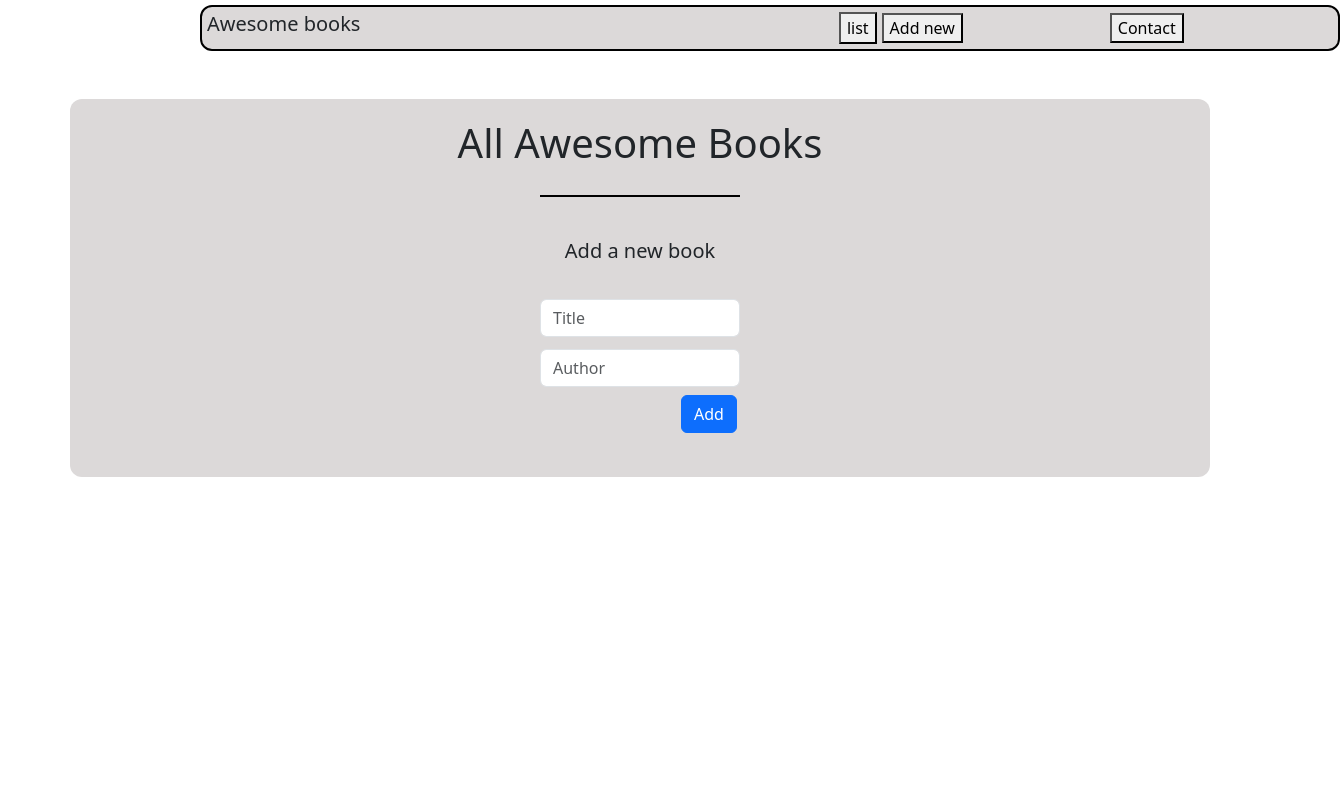
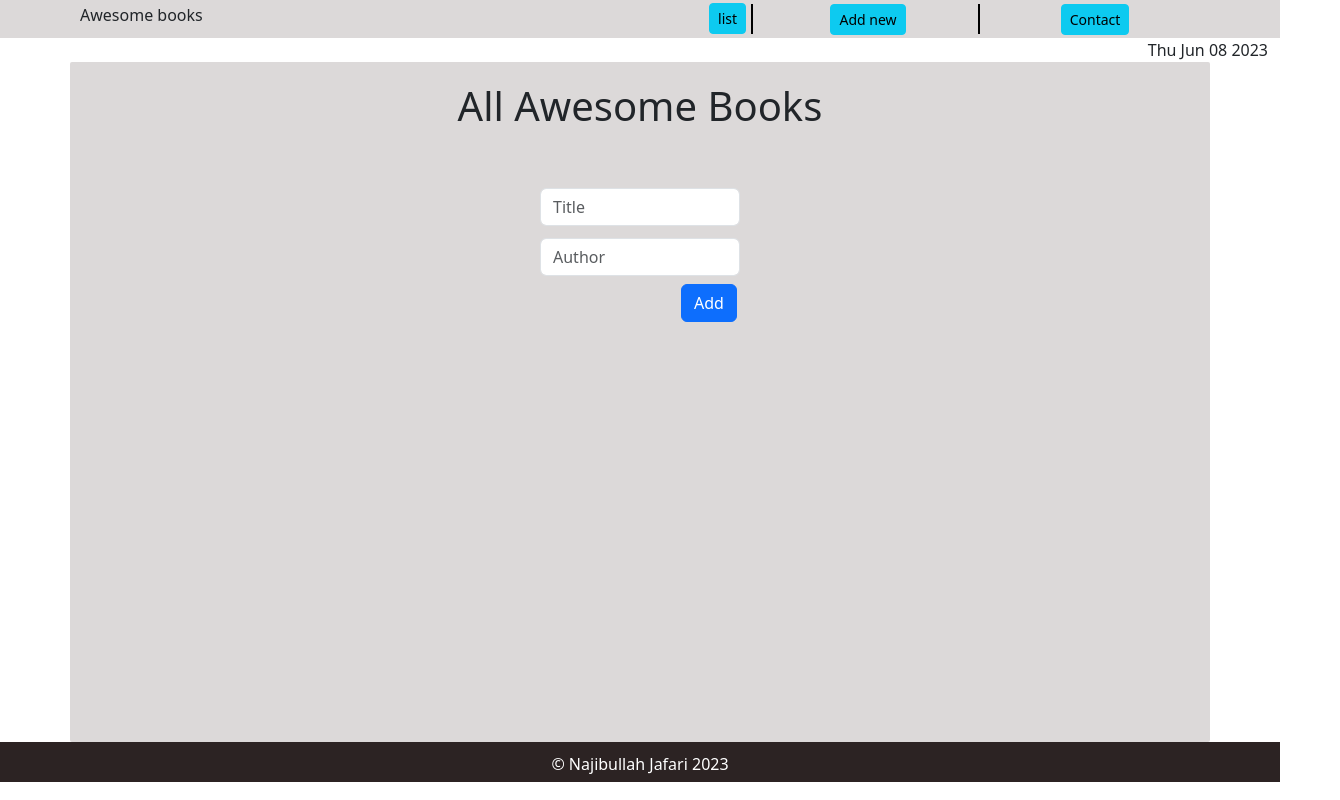
Before and after one commit to najibullahjafari/Awesome-books, a website: page index.html in a window 1280 px wide. Shown: the whole page, 1340 px wide, since content can reach past the window. Drawn offline with nearby package versions, Linux system fonts and the light colour scheme.

Commit message:
Update index.html, script.js and style.css

```diff
--- a/index.html
+++ b/index.html
@@ -10,28 +10,45 @@
     />
     <link rel="stylesheet" href="style.css" />
   </head>
-  <header>
-    <nav class="container navigation nav nav-pills">
+  <header class="header-public">
+    <nav class="navbar mt-0 navigation navbar-expand-sm">
       <div class="awesome-book-list">
-        <h5>Awesome books</h5>
-        <button type="button" onclick="showList(this)">list</button>
+        <span class="header">Awesome books</span>
+        <button
+          class="btn-info btn btn-sm"
+          type="button"
+          onclick="showList(this), clickMe(this)"
+        >
+          list
+        </button>
       </div>
       <div class="add-new-container">
-        <button type="button" onclick="addNew(this)">Add new</button>
+        <button
+          class="nav-btn-add btn btn-info btn-sm"
+          type="button"
+          onclick="addNew(this)"
+        >
+          Add new
+        </button>
       </div>
       <div class="add-new-container">
-        <button type="button" onclick="contact(this)">Contact</button>
+        <button
+          class="nav-btn btn btn-info btn-sm"
+          type="button"
+          onclick="contact(this)"
+        >
+          Contact
+        </button>
       </div>
     </nav>
   </header>
-  <body class="bdy" onload="displayDatas">
+  <body class="bdy" onload="displayDatas(this)">
+    <main class="wraper">
       <div class="dispay-data"></div>
-    <div class="container mt-5">
-      <h1>All Awesome Books</h1>
+      <div class="container">
+        <h1 class="page-header">All Awesome Books</h1>
         <div id="bookList" class="border"></div>
         <div class="mb-4 textfield-and-btn">
-        <span class="line"></span>
-        <h5 class="add-book-btn">Add a new book</h5>
           <div class="textfield-and-bt">
             <div class="textfields">
               <div class="textfield">
@@ -51,13 +68,24 @@
                 />
               </div>
             </div>
-          <div class="contact-container"></div>
             <button id="addBtn" type="submit" class="btn btn-primary mt-2">
               Add
             </button>
           </div>
         </div>
+        <div class="contact-container">
+          <p class="contact-paragraph">
+            Do you have any question or you want just say "Hello!"?
+          </p>
+          <ul class="contact-unorderedlist">
+            <li>Our email: tuta@gamil.com</li>
+            <li>OUr phone number: +1 298237498573</li>
+            <li>Our address: PU 34, 8736 city, United stats</li>
+          </ul>
         </div>
+      </div>
+      <footer>&copy; Najibullah Jafari 2023</footer>
+    </main>
 
     <script src="script.js"></script>
   </body>
--- a/script.js
+++ b/script.js
@@ -1,3 +1,5 @@
+// PUBLIC CLASSES
+
 class Book {
   constructor(title, author) {
     this.title = title;
@@ -93,25 +95,50 @@ const addNewbook = document.querySelector('.textfield-and-btn');
 const bookLists = document.getElementById('bookList');
 const contactPage = document.querySelector('.contact-container');
 const displayData = document.querySelector('.dispay-data');
+const pageHeader = document.querySelector('.page-header');
+const addNewBtn = document.querySelector('.nav-btn-add');
 
 function showList(list) {
   bookLists.style.display = 'block';
   addNewbook.style.display = 'none';
   contactPage.style.display = 'none';
+  pageHeader.innerHTML = `<h1>All Awseome Books</h1>`;
 }
 
 function addNew(list) {
   bookLists.style.display = 'none';
   addNewbook.style.display = 'block';
   contactPage.style.display = 'none';
+  pageHeader.innerHTML = `<h1>Add a new book</h1>`;
 }
 
 function contact(list) {
   bookLists.style.display = 'none';
   addNewbook.style.display = 'none';
   contactPage.style.display = 'block';
+  pageHeader.innerHTML = `<h1>Contact Infrormation</h1>`;
 }
 
 function displayDatas() {
-  displayData.innerHTML = Data();
+  bookLists.style.display = 'none';
+  contactPage.style.display = 'none';
+  const currentDate = new Date();
+  const formattedDate = currentDate.toDateString();
+  displayData.textContent = formattedDate;
 }
+
+function updateAddNewBtn() {
+  if (window.innerWidth < 768) {
+    addNewBtn.innerHTML = `<span>Add</span>`;
+  } else {
+    addNewBtn.innerHTML = `<span>Add new</span>`;
+  }
+}
+
+updateAddNewBtn();
+window.addEventListener('resize', updateAddNewBtn);
+
+
+function clickMe(button) {
+  button.classList.toggle('clicked');
+}
--- a/style.css
+++ b/style.css
@@ -1,7 +1,42 @@
+body {
+  backdrop-filter: blur(14px);
+  align-items: center;
+  justify-content: center;
+  height: 100vh;
+}
+
 h1 {
   justify-content: center;
   text-align: center;
 }
+
+/* Nav bar */
+
+.navigation {
+  display: grid;
+  grid-template-columns: 3fr 1fr 1fr;
+  justify-content: center;
+  align-items: center;
+  text-align: center;
+  padding: 5px;
+  gap: 5px;
+  overflow: auto;
+  border-radius: 0;
+  background-color: #dcd9d9;
+}
+
+.wrapper {
+  min-height: 100vh;
+  display: flex;
+  flex-direction: column;
+}
+
+.dispay-data {
+  margin-right: 12px;
+  text-align: end;
+}
+
+/* BOOK LISTS */
 
 #booklist {
   padding: 0 !important;
@@ -22,6 +57,8 @@ h1 {
   background-color: #fff;
   color: #000;
 }
+
+/* ADD BOOKS CONTAINER */
 
 .border {
   border: 1px solid #000 !important;
@@ -45,6 +82,7 @@ h1 {
   align-items: center;
   text-align: center;
   gap: 12px;
+  padding-top: 50px;
 }
 
 .add-book-btn {
@@ -63,36 +101,29 @@ h1 {
   margin-left: 138px;
 }
 
-body {
-  background-color: solid #0f130a;
-  background-size: contain;
-  backdrop-filter: blur(14px);
-}
-
 .container {
   background-color: #dcd9d9;
   backdrop-filter: none;
   overflow: auto;
-  border-radius: 12px;
+  border-radius: 2px;
   justify-content: center;
   align-items: center;
   padding: 20px;
+  height: 85vh;
+  width: 100%;
+  margin-top: 30px 1px !important;
 }
 
-.line {
-  display: inline-block;
-  padding: 10px;
-  border-bottom: 2px solid #000;
-  width: 200px;
+.btn-nav {
+  background-color: transparent;
+  cursor: pointer;
+  color: #000;
+  text-decoration: none;
 }
 
-.navigation {
-  display: grid;
-  grid-template-columns: 3fr 1fr 1fr;
-  padding: 5px;
-  gap: 5px;
-  border: 2px solid #000;
-  margin: 5px 200px 0px 200px;
+.btn.clicked {
+  color: blue;
+  text-decoration: none;
 }
 
 .awesome-book-list {
@@ -101,4 +132,53 @@ body {
   justify-content: space-between;
   padding: 0;
   margin: 0;
+  list-style: none;
 }
+
+.add-new-container {
+  border-left: 2px solid #000;
+  padding-left: 10px;
+  height: 30px;
+  margin: 0;
+  list-style: none;
+}
+
+/* Contact page */
+
+.contact-container {
+  display: flex;
+  flex-direction: column;
+  align-items: center;
+  text-align: center;
+  padding: 50px;
+}
+
+.contact-paragraph {
+  text-align: start;
+}
+
+.contact-unorderedlist {
+  display: flex;
+  flex-direction: column;
+  align-items: flex-start;
+  padding: 0 60px;
+  list-style-position: inside;
+}
+
+footer {
+  height: 40px;
+  background-color: #2c2323;
+  padding: 10px;
+  text-align: center;
+  color: #fff;
+}
+
+main {
+  flex-grow: 1;
+}
+
+@media (min-width: 768px) {
+  .navigation {
+    padding: 3px 10vh 4px 10vh;
+  }
+}
```
Lines whose indentation alone changed are shown as unchanged.
